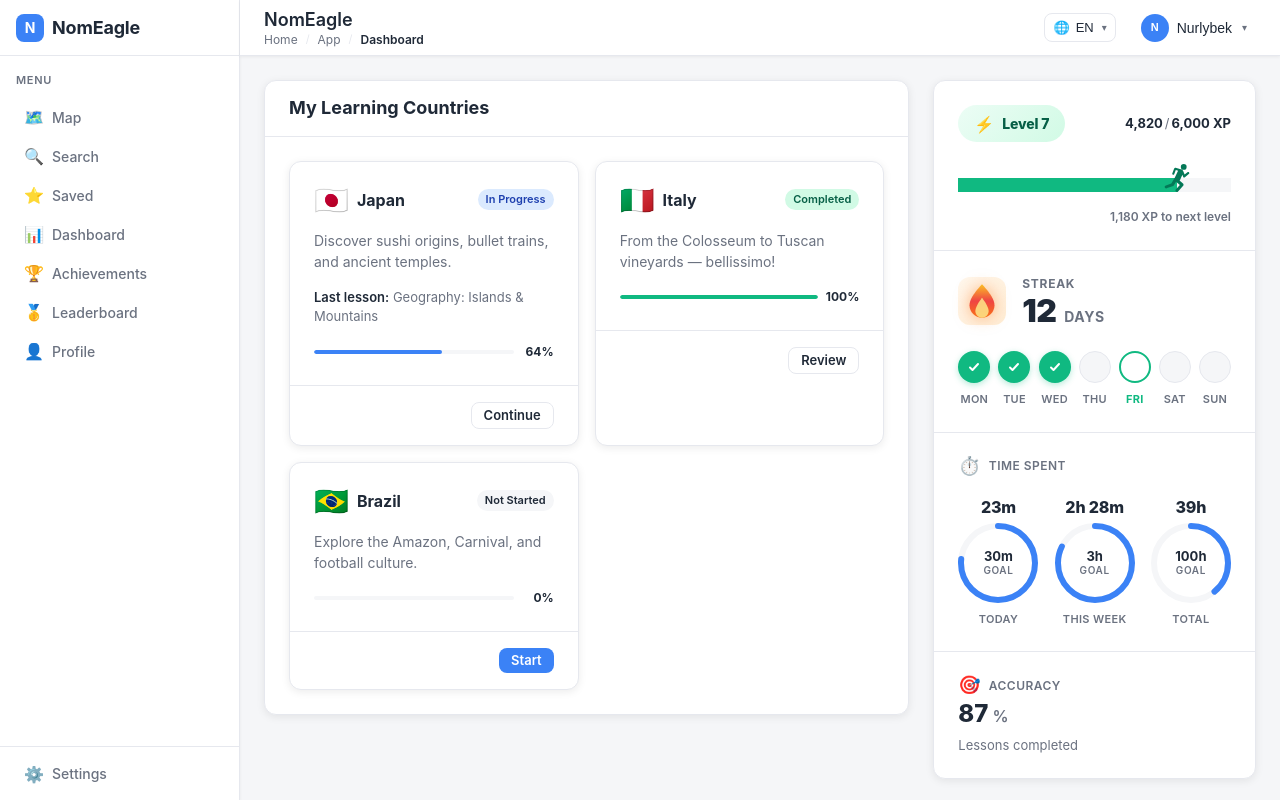
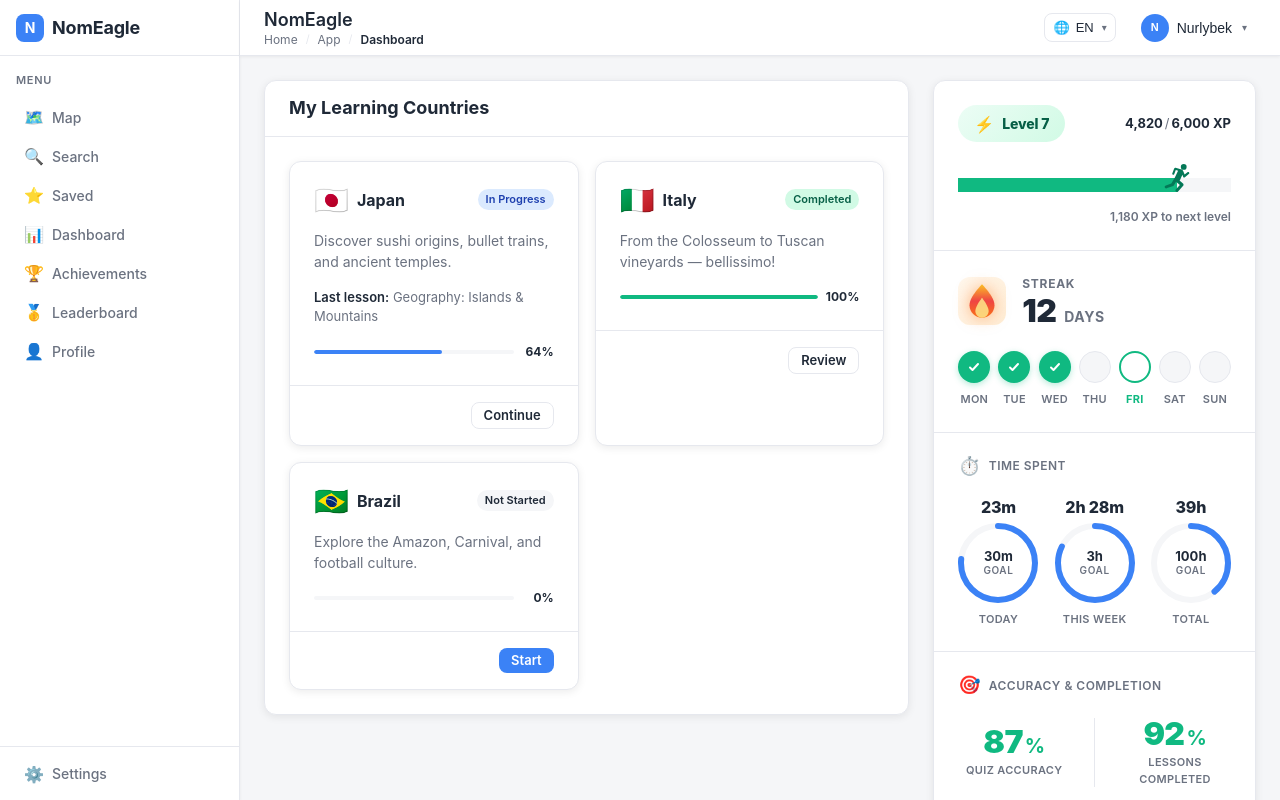
Before and after one commit to Nurlybek1-cpu/nomeagle, a React (Vite) app in the folder frontend/: page /app/dashboard in a window 1280 px wide. Built offline with nearby package versions, Linux system fonts and the light colour scheme.

Commit message:
feat(dashboard): add AccuracySection with quiz and completion stats

```diff
--- a/frontend/src/features/dashboard/components/UnifiedStatsCard/UnifiedStatsCard.module.css
+++ b/frontend/src/features/dashboard/components/UnifiedStatsCard/UnifiedStatsCard.module.css
@@ -17,28 +17,6 @@
   padding: var(--ne-3); /* 24px — breathing room around content */
 }
 
-/* ---------- Section header (icon + label) ---------- */
-.sectionHeader {
-  display: flex;
-  align-items: center;
-  gap: var(--ne-1); /* 8px */
-}
-
-.sectionIcon {
-  font-size: 1.125rem;
-  line-height: 1;
-  flex-shrink: 0;
-}
-
-.sectionLabel {
-  margin: 0;
-  font-size: 0.75rem;
-  font-weight: 600;
-  color: var(--ne-muted);
-  text-transform: uppercase;
-  letter-spacing: 0.04em;
-}
-
 /* ---------- Divider ---------- */
 .divider {
   border: none;
@@ -46,39 +24,4 @@
   margin: 0;
 }
 
-/* ---------- Big value ---------- */
-.bigValue {
-  font-size: 1.5rem;
-  font-weight: 800;
-  color: var(--ne-text);
-  line-height: 1;
-}
-
-/* ---------- Value row (value + unit side-by-side) ---------- */
-.valueRow {
-  display: flex;
-  align-items: baseline;
-  gap: 4px;
-}
-
-.valueUnit {
-  font-size: 0.875rem;
-  font-weight: 600;
-  color: var(--ne-muted);
-}
-
-.valueSuffix {
-  font-size: 1rem;
-  font-weight: 600;
-  color: var(--ne-muted);
-}
-
-/* ---------- Help text ---------- */
-.helpText {
-  margin: 0;
-  font-size: 0.8125rem;
-  color: var(--ne-muted);
-  line-height: 1.4;
-}
-
-/* (Time rings moved to standalone TimeSpentSection component) */
+/* (All section internals moved to standalone components) */
--- a/frontend/src/features/dashboard/components/UnifiedStatsCard/UnifiedStatsCard.tsx
+++ b/frontend/src/features/dashboard/components/UnifiedStatsCard/UnifiedStatsCard.tsx
@@ -3,6 +3,7 @@ import { Card } from '../../../../components/ui/Card';
 import { XPLevelSection } from '../xp';
 import { StreakSection } from '../streak';
 import { TimeSpentSection } from '../time';
+import { AccuracySection } from '../accuracy';
 import type { UserStats } from '../../types';
 import styles from './UnifiedStatsCard.module.css';
 
@@ -30,17 +31,6 @@ import styles from './UnifiedStatsCard.module.css';
 
 /* ---------- Shared sub-components ---------- */
 
-/** Section title row — icon + label */
-const SectionHeader: React.FC<{ icon: string; label: string }> = ({
-  icon,
-  label,
-}) => (
-  <div className={styles.sectionHeader}>
-    <span className={styles.sectionIcon} aria-hidden="true">{icon}</span>
-    <h4 className={styles.sectionLabel}>{label}</h4>
-  </div>
-);
-
 /** Horizontal 1px rule between sections */
 const SectionDivider: React.FC = () => (
   <hr className={styles.divider} />
@@ -52,24 +42,7 @@ const SectionDivider: React.FC = () => (
 
 /* Section 3 — Time Spent (delegated to standalone TimeSpentSection component) */
 
-/* ==========================================================================
-   Section 4 — Accuracy
-   ========================================================================== */
-
-interface AccuracySectionProps {
-  accuracy: number;
-}
-
-const AccuracySection: React.FC<AccuracySectionProps> = ({ accuracy }) => (
-  <div className={styles.section}>
-    <SectionHeader icon="🎯" label="Accuracy" />
-    <div className={styles.valueRow}>
-      <span className={styles.bigValue}>{accuracy}</span>
-      <span className={styles.valueSuffix}>%</span>
-    </div>
-    <p className={styles.helpText}>Lessons completed</p>
-  </div>
-);
+/* Section 4 — Accuracy (delegated to standalone AccuracySection component) */
 
 /* ==========================================================================
    Main Component
@@ -109,6 +82,11 @@ export const UnifiedStatsCard: React.FC<UnifiedStatsCardProps> = ({
       />
     </div>
     <SectionDivider />
-    <AccuracySection accuracy={stats.accuracy} />
+    <div className={styles.section}>
+      <AccuracySection
+        accuracyPct={stats.accuracy}
+        completionPct={stats.lessonsCompletedPct}
+      />
+    </div>
   </Card>
 );
--- /dev/null
+++ b/frontend/src/features/dashboard/components/accuracy/AccuracySection.module.css
@@ -0,0 +1,112 @@
+/* ==========================================================================
+   AccuracySection
+   Two large percentages side by side — clean, calm, informative.
+   ========================================================================== */
+
+/* ---------- Root ---------- */
+.root {
+  display: flex;
+  flex-direction: column;
+  gap: var(--ne-2); /* 16px */
+}
+
+/* ==========================================================================
+   Header — icon + label  (matches other section headers)
+   ========================================================================== */
+
+.header {
+  display: flex;
+  align-items: center;
+  gap: var(--ne-1); /* 8px */
+}
+
+.headerIcon {
+  font-size: 1.125rem;
+  line-height: 1;
+  flex-shrink: 0;
+}
+
+.headerLabel {
+  margin: 0;
+  font-size: 0.75rem;
+  font-weight: 600;
+  color: var(--ne-muted);
+  text-transform: uppercase;
+  letter-spacing: 0.04em;
+}
+
+/* ==========================================================================
+   Stats row — two columns with a vertical divider
+   ========================================================================== */
+
+.statsRow {
+  display: flex;
+  align-items: center;
+  justify-content: center;
+  gap: var(--ne-3); /* 24px */
+  padding: var(--ne-1) 0; /* 8px vertical breathing room */
+}
+
+/* ---------- Single stat column ---------- */
+.statCol {
+  display: flex;
+  flex-direction: column;
+  align-items: center;
+  gap: 4px;
+  flex: 1;
+  min-width: 0;
+}
+
+/* ---------- Value row (number + %) ---------- */
+.valueRow {
+  display: flex;
+  align-items: baseline;
+  gap: 2px;
+}
+
+.bigValue {
+  font-size: 2rem;
+  font-weight: 900;
+  line-height: 1;
+  letter-spacing: -0.02em;
+}
+
+.suffix {
+  font-size: 1.25rem;
+  font-weight: 700;
+  line-height: 1;
+}
+
+/* ---------- Colour variants ---------- */
+.valueGreen {
+  color: var(--ne-success); /* #10b981 — >= 80% */
+}
+
+.valueAmber {
+  color: var(--ne-warning); /* amber — 50–79% */
+}
+
+.valueRed {
+  color: var(--ne-danger); /* red — < 50% */
+}
+
+/* ---------- Label ---------- */
+.label {
+  font-size: 0.6875rem;
+  font-weight: 600;
+  color: var(--ne-muted);
+  text-transform: uppercase;
+  letter-spacing: 0.03em;
+  text-align: center;
+}
+
+/* ==========================================================================
+   Vertical divider between the two stats
+   ========================================================================== */
+
+.verticalDivider {
+  width: 1px;
+  align-self: stretch;
+  background-color: var(--ne-border);
+  flex-shrink: 0;
+}
--- /dev/null
+++ b/frontend/src/features/dashboard/components/accuracy/AccuracySection.tsx
@@ -0,0 +1,82 @@
+import React from 'react';
+import styles from './AccuracySection.module.css';
+
+/* ==========================================================================
+   AccuracySection — Quiz accuracy + Lessons completed
+
+   ┌─────────────────────────────────────┐
+   │  🎯  ACCURACY & COMPLETION         │
+   │                                     │
+   │     87%        │       92%          │
+   │  Quiz Accuracy │  Lessons Completed │
+   └─────────────────────────────────────┘
+
+   Two large percentage values side by side, separated by a vertical
+   divider.  Calm, clean, informative design.
+   ========================================================================== */
+
+/* ---------- Helpers ---------- */
+
+const clamp = (v: number, min: number, max: number) =>
+  Math.min(max, Math.max(min, v));
+
+/** Colour bucket for the percentage value */
+const colorClass = (pct: number): string => {
+  if (pct >= 80) return styles.valueGreen;
+  if (pct >= 50) return styles.valueAmber;
+  return styles.valueRed;
+};
+
+/* ---------- Props ---------- */
+
+export interface AccuracySectionProps {
+  /** Quiz answer accuracy 0–100 */
+  accuracyPct: number;
+  /** Lessons completed 0–100 */
+  completionPct: number;
+}
+
+/* ---------- Sub-component: single stat column ---------- */
+
+interface StatColumnProps {
+  value: number;
+  label: string;
+}
+
+const StatColumn: React.FC<StatColumnProps> = ({ value, label }) => {
+  const clamped = clamp(Math.round(value), 0, 100);
+
+  return (
+    <div className={styles.statCol}>
+      <div className={styles.valueRow}>
+        <span className={`${styles.bigValue} ${colorClass(clamped)}`}>
+          {clamped}
+        </span>
+        <span className={`${styles.suffix} ${colorClass(clamped)}`}>%</span>
+      </div>
+      <span className={styles.label}>{label}</span>
+    </div>
+  );
+};
+
+/* ---------- Main component ---------- */
+
+export const AccuracySection: React.FC<AccuracySectionProps> = ({
+  accuracyPct,
+  completionPct,
+}) => (
+  <div className={styles.root}>
+    {/* Section header */}
+    <div className={styles.header}>
+      <span className={styles.headerIcon} aria-hidden="true">🎯</span>
+      <h4 className={styles.headerLabel}>Accuracy &amp; Completion</h4>
+    </div>
+
+    {/* Two stats side by side */}
+    <div className={styles.statsRow}>
+      <StatColumn value={accuracyPct} label="Quiz Accuracy" />
+      <div className={styles.verticalDivider} />
+      <StatColumn value={completionPct} label="Lessons Completed" />
+    </div>
+  </div>
+);
--- /dev/null
+++ b/frontend/src/features/dashboard/components/accuracy/index.ts
@@ -0,0 +1,2 @@
+export { AccuracySection } from './AccuracySection';
+export type { AccuracySectionProps } from './AccuracySection';
--- a/frontend/src/features/dashboard/components/index.ts
+++ b/frontend/src/features/dashboard/components/index.ts
@@ -30,6 +30,10 @@ export type { StreakSectionProps } from './streak';
 export { TimeSpentSection } from './time';
 export type { TimeSpentSectionProps } from './time';
 
+// Accuracy & completion section (two large percentages)
+export { AccuracySection } from './accuracy';
+export type { AccuracySectionProps } from './accuracy';
+
 // Individual stat cards (legacy — kept for standalone use)
 export { XPLevelCard } from './cards/XPLevelCard';
 export type { XPLevelCardProps } from './cards/XPLevelCard';
--- a/frontend/src/features/dashboard/mock/dashboard.mock.ts
+++ b/frontend/src/features/dashboard/mock/dashboard.mock.ts
@@ -16,6 +16,7 @@ export const MOCK_USER_STATS: UserStats = {
   xpToNextLevel: 1_180, // 6 000 − 4 820
   streakDays: 12,
   accuracy: 87,
+  lessonsCompletedPct: 92,
   timeTodayMinutes: 23,
   timeWeekMinutes: 148,
   timeTotalMinutes: 2_340,
--- a/frontend/src/types/models.ts
+++ b/frontend/src/types/models.ts
@@ -35,6 +35,8 @@ export interface UserStats {
   streakDays: number;
   /** Overall answer accuracy (0–100) */
   accuracy: number;
+  /** Lesson completion percentage (0–100) */
+  lessonsCompletedPct: number;
   /** Minutes practised today */
   timeTodayMinutes: number;
   /** Minutes practised this week */
```
